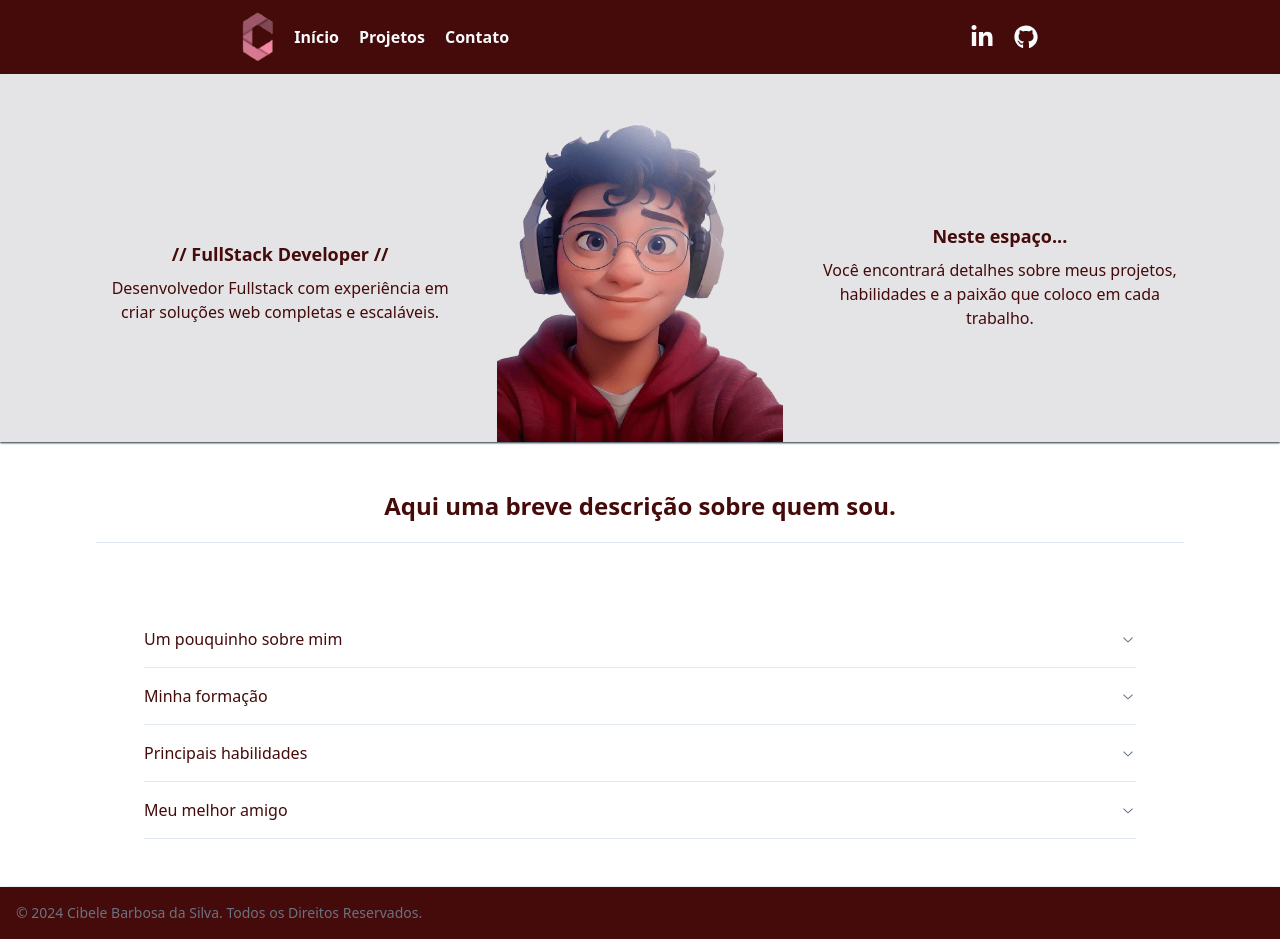
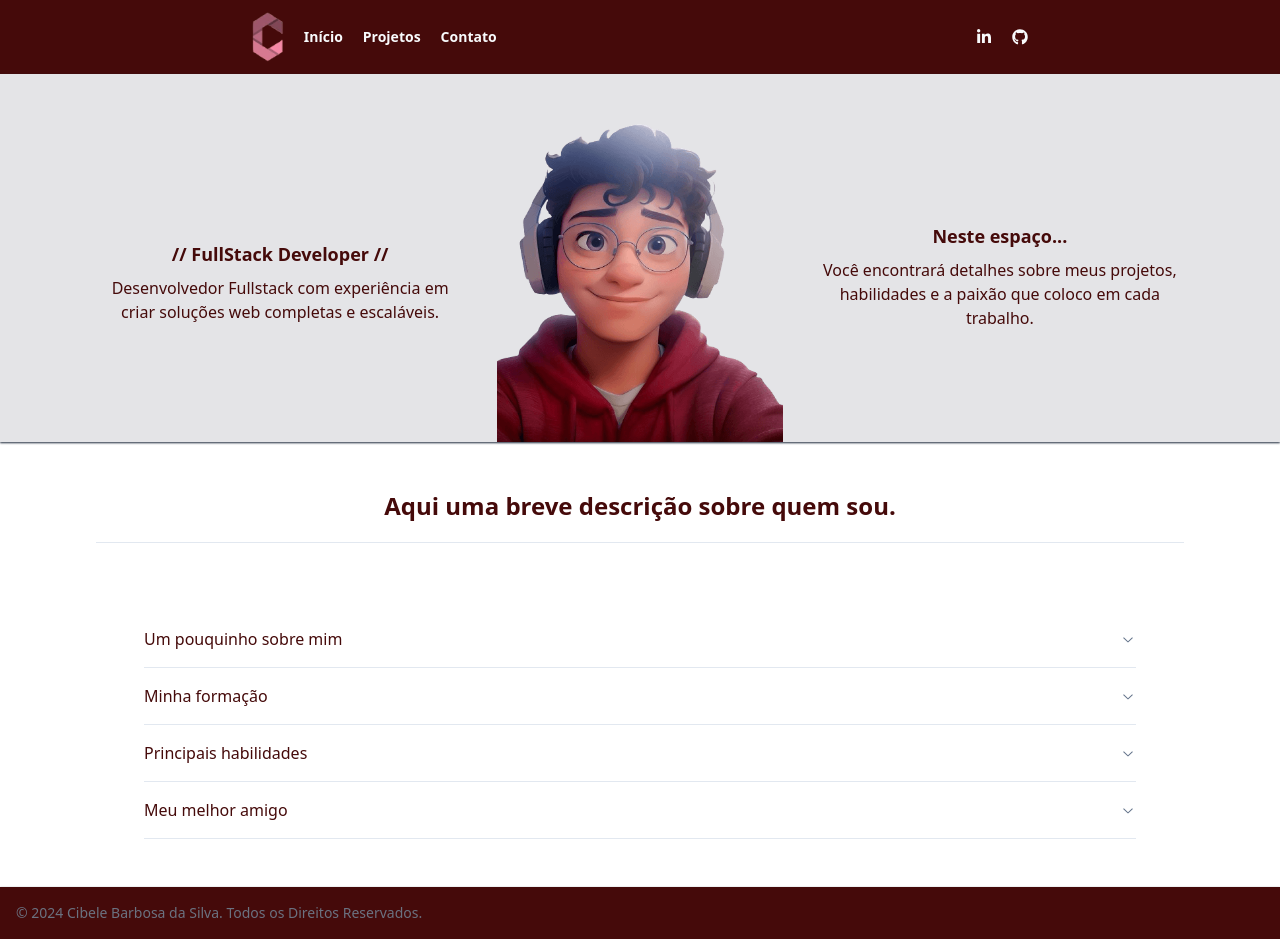
Before and after one commit to cibelebarbosa/portfolio, a React (Vite) app: page / in a window 1280 px wide. Built offline with nearby package versions, Linux system fonts and the light colour scheme.

Commit message:
feat: ajuste na font

```diff
--- a/src/components/custom/appbarcustom.tsx
+++ b/src/components/custom/appbarcustom.tsx
@@ -25,7 +25,7 @@ type Props = {
 export function AppBarCustom({ setMenuItem }: Props) {
   return (
     <>
-      <section className="hidden sm:flex justify-around p-3 shadow-sm shadow-red-950 bg-red-950 text-slate-50 border-none rounded-none">
+      <section className="text-sm hidden sm:flex justify-around p-3 shadow-sm shadow-red-950 bg-red-950 text-slate-50 border-none rounded-none">
         <div className="">
           <ul className="flex space-x-5 items-center font-semibold">
             <li>
@@ -55,10 +55,22 @@ export function AppBarCustom({ setMenuItem }: Props) {
         <div className="flex items-center">
           <ul className="flex space-x-5">
             <li>
-              <FaLinkedinIn size="1.5rem" />
+              <a
+                className="cursor-pointer"
+                href="https://www.linkedin.com/in/cibele-barbosa-da-silva/"
+                target="_blank"
+              >
+                <FaLinkedinIn size="1rem" />
+              </a>
             </li>
             <li>
-              <FaGithub size="1.5rem" />
+              <a
+                className="cursor-pointer"
+                href="https://github.com/cibelebarbosa"
+                target="_blank"
+              >
+                <FaGithub size="1rem" />
+              </a>
             </li>
           </ul>
         </div>
```
